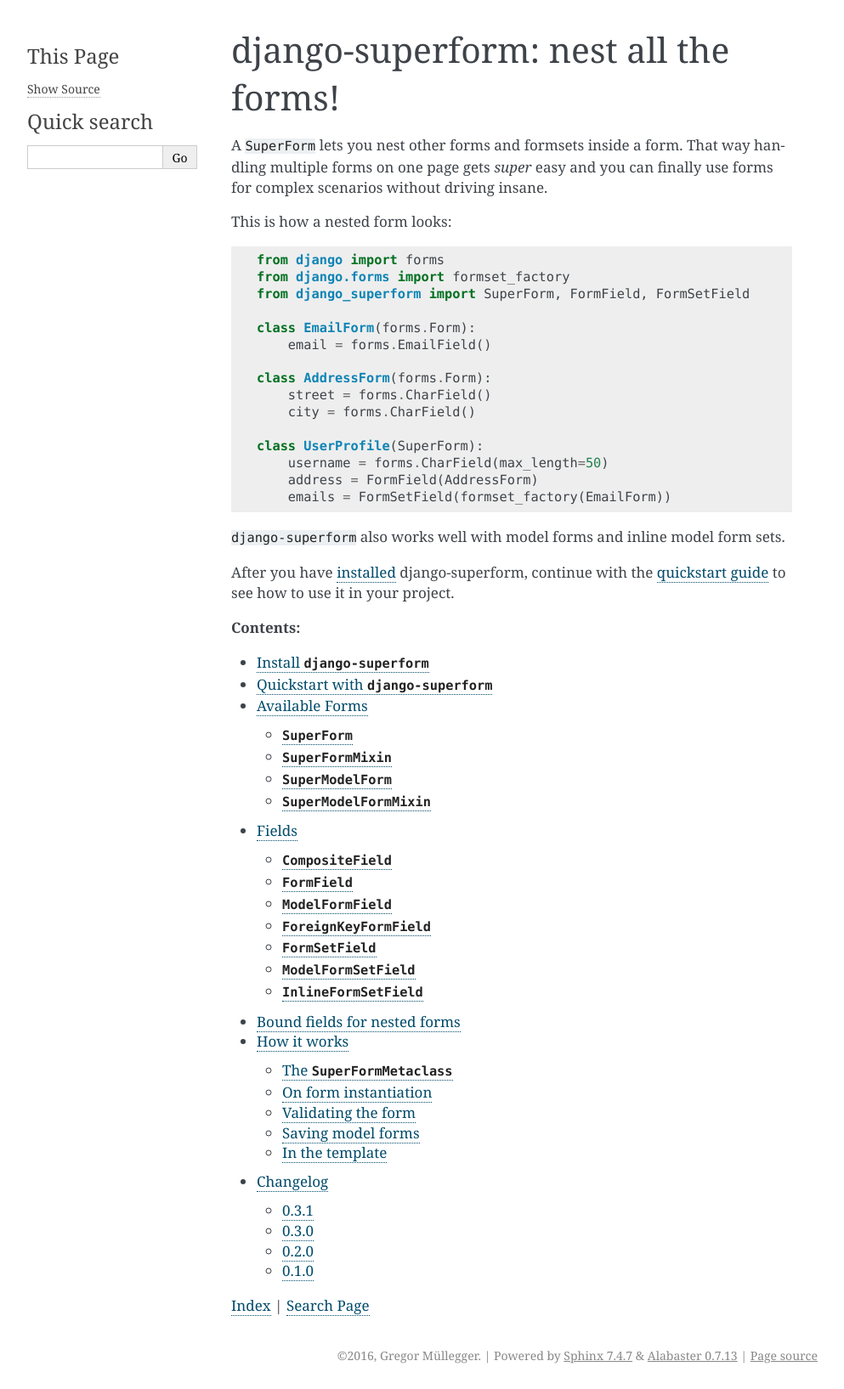
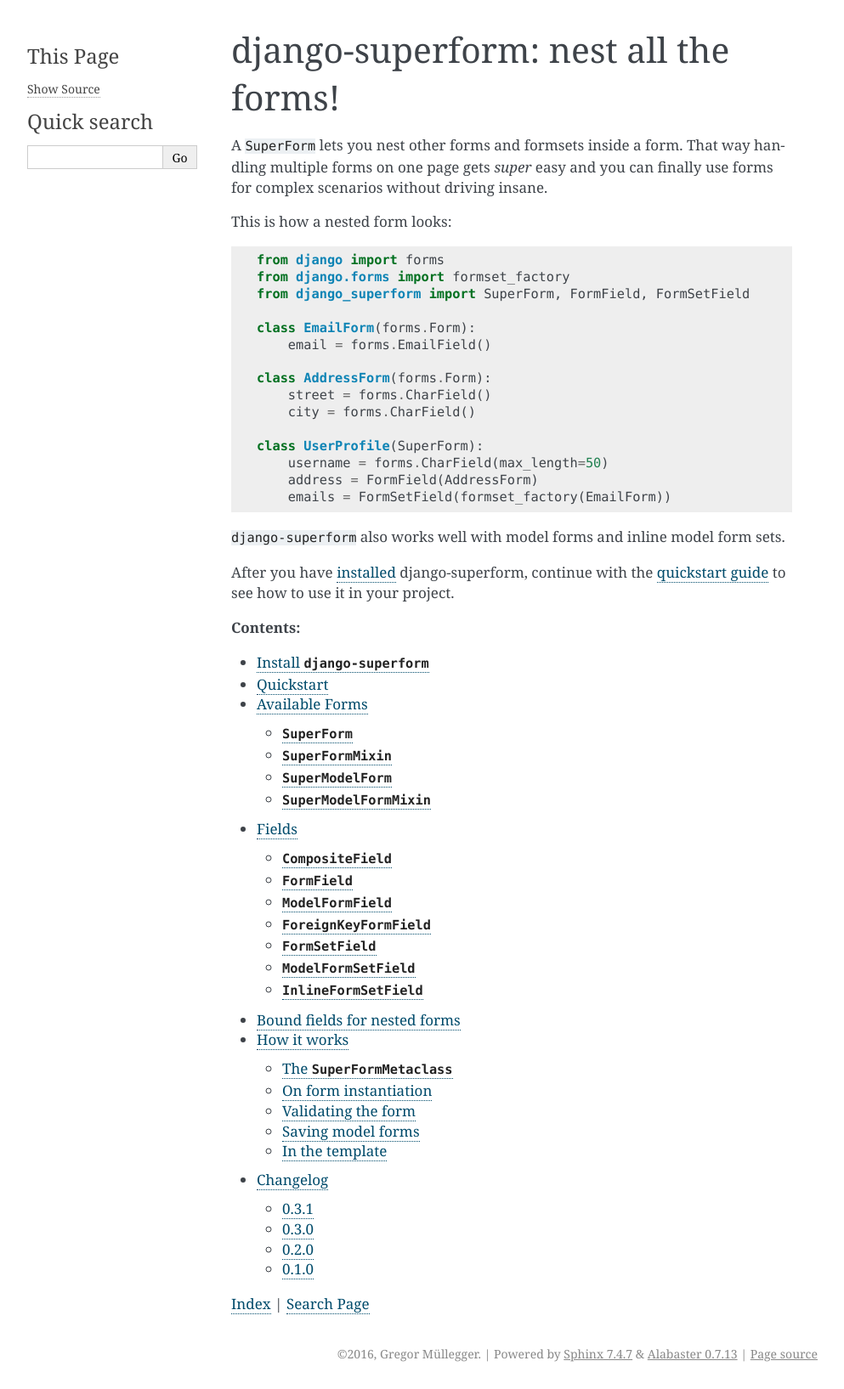
Before and after one commit to jazzband/django-superform, a Sphinx documentation site: the page built from docs/index.rst, in a window 1280 px wide. Shown: the whole page at 85% size, without its empty margins (148-1141 px from the left). Built offline with Sphinx 7.4.7, drawn with Linux system fonts in a browser that asks for light colours.

Commit message:
Add heading to quickstart doc

```diff
--- a/docs/quickstart.rst
+++ b/docs/quickstart.rst
@@ -1,4 +1,6 @@
-Quickstart with ``django-superform``
-====================================
+.. _quickstart:
+
+Quickstart
+==========
 
 TODO.
```
